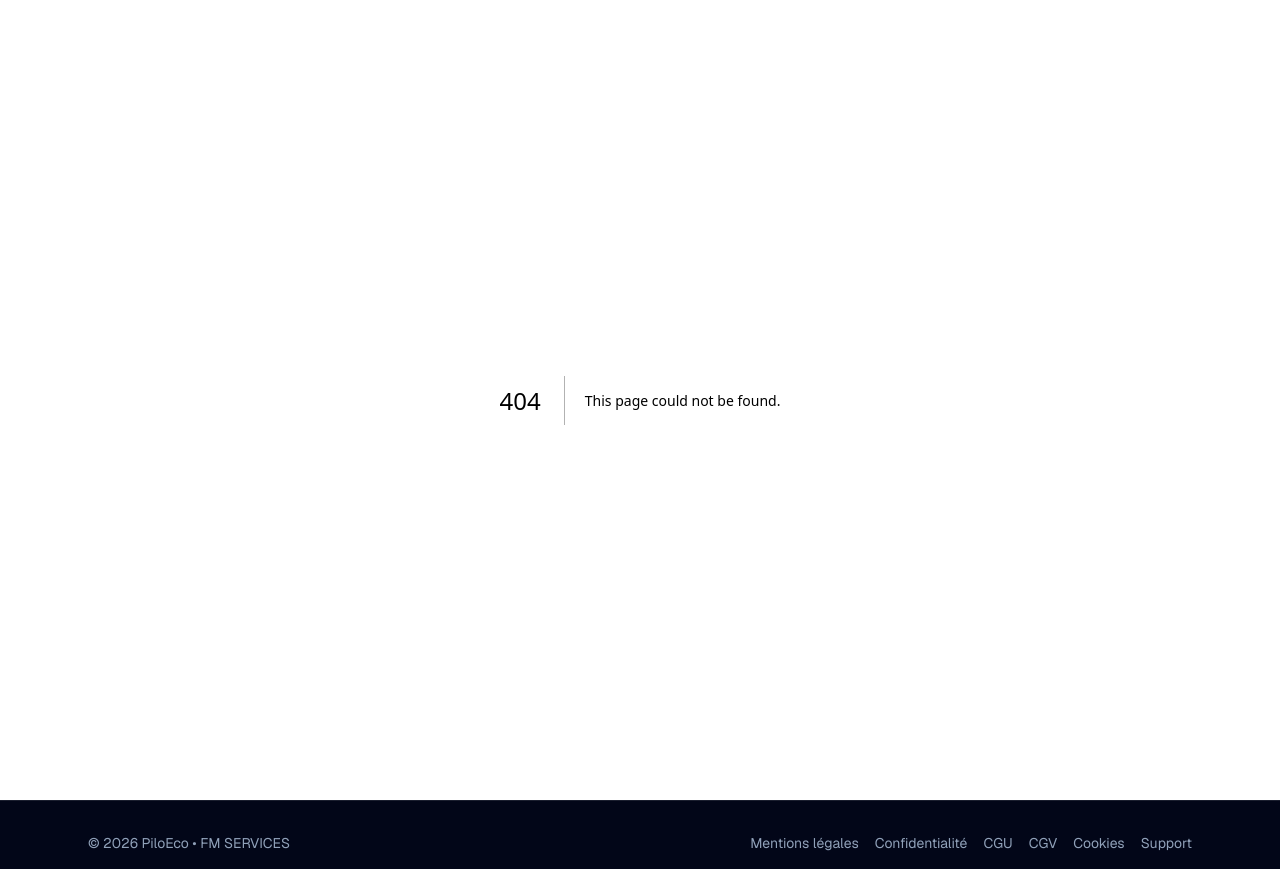
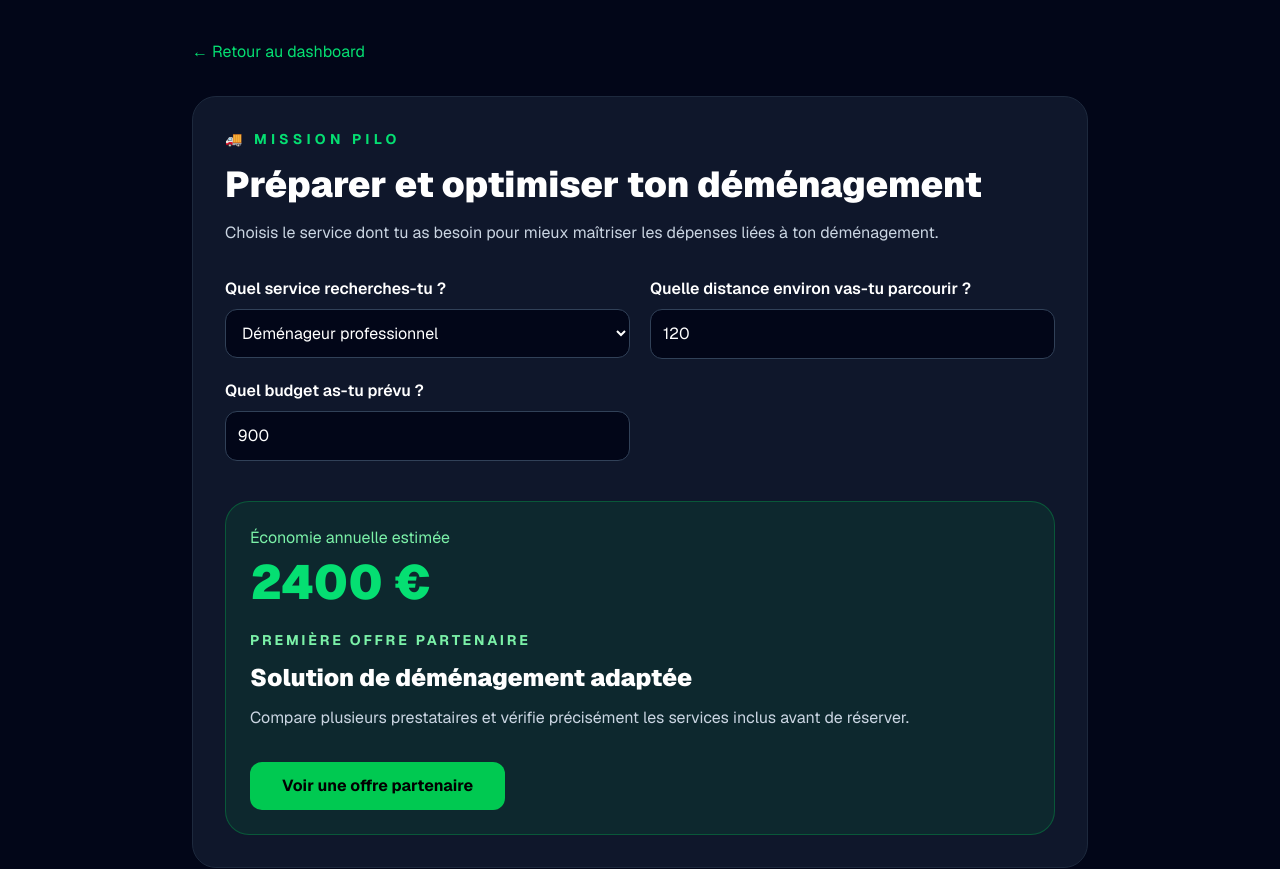
Before and after one commit to MAT13-13/PiloEco, a Next.js app in the folder frontend/: page /missions/demenagement in a window 1280 px wide. Before the commit this address had no page. Shown: the top 869 px of the page. Built offline with nearby package versions, Linux system fonts and the light colour scheme.

Commit message:
Finalisation des nouvelles missions PiloEco

```diff
--- /dev/null
+++ b/frontend/src/app/missions/demenagement/page.tsx
@@ -0,0 +1,46 @@
+"use client";
+
+import MissionLayout from "../../components/MissionLayout";
+
+export default function DemenagementMissionPage() {
+  return (
+    <MissionLayout
+      icon="🚚"
+      title="Préparer et optimiser ton déménagement"
+      subtitle="Choisis le service dont tu as besoin pour mieux maîtriser les dépenses liées à ton déménagement."
+      basePrice={900}
+      recommendedPrice={700}
+      recommendedName="Solution de déménagement adaptée"
+      advice="Compare plusieurs prestataires et vérifie précisément les services inclus avant de réserver."
+      fields={[
+        {
+          name: "moveType",
+          label: "Quel service recherches-tu ?",
+          type: "select",
+          defaultValue: "Déménageur professionnel",
+          options: [
+            "Déménageur professionnel",
+            "Location de camion",
+            "Garde-meubles",
+            "Cartons et matériel",
+            "Changement d’adresse",
+            "Autre",
+          ],
+        },
+        {
+          name: "distance",
+          label: "Quelle distance environ vas-tu parcourir ?",
+          type: "number",
+          defaultValue: 120,
+        },
+        {
+          name: "estimatedBudget",
+          label: "Quel budget as-tu prévu ?",
+          type: "number",
+          defaultValue: 900,
+        },
+      ]}
+      offerPath="/missions"
+    />
+  );
+}
```
